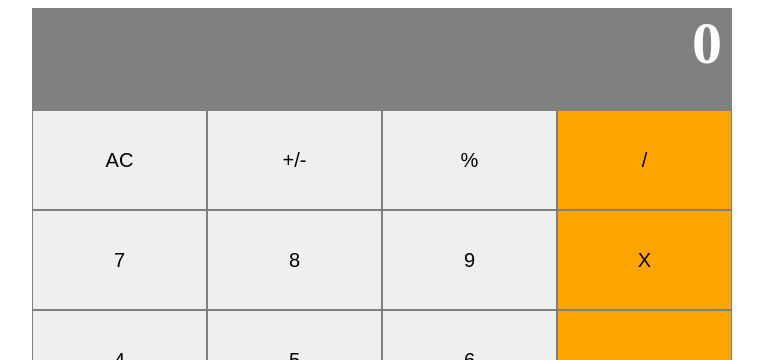
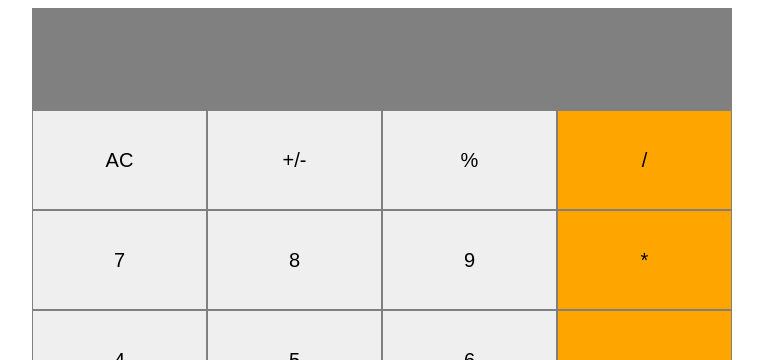
Before and after one commit to tafodinho/react-calculator, a React (Create React App) app: page / in a window 1280 px wide. Shown: the top 360 px of the page, without its empty margins (258-1021 px from the left). Built offline with nearby package versions, Linux system fonts and the light colour scheme.

Commit message:
finished milestone-5

```diff
--- a/src/components/App.js
+++ b/src/components/App.js
@@ -4,11 +4,27 @@ import ButtonPanel from './ButtonPanel'
 import calculate from '../logic/calculate'
 
 class App extends React.Component {
+    constructor(props) {
+        super(props)
+        this.state = {
+            total: null,
+            next: null,
+            operation: null,
+            result: null
+        }
+        this.handleClick = this.handleClick.bind(this)
+    }
+
+    handleClick(btnName) {
+        const nextState = calculate(this.state, btnName)
+
+        this.setState(nextState)
+    }
     render() {
         return (
             <div id="app-container" className="app-container">
-                <Display result="0"/>
-                <ButtonPanel  />
+                <Display result={this.state.result}/>
+                <ButtonPanel clickHandler={ this.handleClick } />
             </div>
 
         )
--- a/src/components/Button.js
+++ b/src/components/Button.js
@@ -1,11 +1,18 @@
 import React from 'react'
 
-const Button = (props) => {
-    return (
-        <button className={!props.special ? "button" : "long-button"} style={{background: props.color}}>
-            {props.name}
-        </button>
-    )
+class Button extends React.Component {
+    handleClick = (name) => {
+        return this.props.clickHandler(name)
+    }
+    render() {
+        const {name} = this.props
+        return (
+            <button className={!this.props.special ? "button" : "long-button"} style={{background: this.props.color}} onClick={() => this.handleClick( name)}>
+                {this.props.name}
+            </button>
+        )
+    }
+
 }
 
 export default Button
--- a/src/components/ButtonPanel.js
+++ b/src/components/ButtonPanel.js
@@ -1,41 +1,46 @@
 import React from 'react'
 import Button from './Button'
 
-const ButtonPanel = (props) => {
-
+class ButtonPanel extends React.Component {
+    handleClick = (btnName) => {
+        return this.props.clickHandler(btnName)
+    }
+    render() {
         return (
             <div className="button-panel">
                 <div className="group-1">
-                <Button name="AC" />
-                <Button name="+/-" />
-                <Button name="%" />
-                <Button color="orange" name="/" />
+                    <Button name="AC" clickHandler={this.handleClick}/>
+                    <Button name="+/-" clickHandler={this.handleClick}/>
+                    <Button name="%" clickHandler={this.handleClick}/>
+                    <Button color="orange" name="/" clickHandler={this.handleClick}/>
                 </div>
                 <div className="group-2">
-                <Button name="7" />
-                <Button name="8" />
-                <Button name="9" />
-                <Button color="orange" name="X" />
+                    <Button name="7" clickHandler={this.handleClick}/>
+                    <Button name="8" clickHandler={this.handleClick}/>
+                    <Button name="9" clickHandler={this.handleClick}/>
+                    <Button color="orange" name="*" clickHandler={this.handleClick}/>
                 </div>
                 <div className="group-3">
-                <Button name="4" />
-                <Button name="5" />
-                <Button name="6" />
-                <Button color="orange" name="-" />
+                    <Button name="4" clickHandler={this.handleClick}/>
+                    <Button name="5" clickHandler={this.handleClick}/>
+                    <Button name="6" clickHandler={this.handleClick}/>
+                    <Button color="orange" name="-" clickHandler={this.handleClick}/>
                 </div>
                 <div className="group-4">
-                <Button name="1" />
-                <Button name="2" />
-                <Button name="3" />
-                <Button color="orange" name="+" />
+                    <Button name="1" clickHandler={this.handleClick}/>
+                    <Button name="2" clickHandler={this.handleClick}/>
+                    <Button name="3" clickHandler={this.handleClick}/>
+                    <Button color="orange" name="+" clickHandler={this.handleClick}/>
                 </div>
                 <div className="group-5">
-                <Button name="0" special={true}/>
-                <Button name="." />
-                <Button color="orange" name="=" />
+                    <Button name="0" special={true} clickHandler={this.handleClick}/>
+                    <Button name="." clickHandler={this.handleClick}/>
+                    <Button color="orange" name="=" clickHandler={this.handleClick} />
                 </div>
             </div>
         )
     }
 
+}
+
 export default ButtonPanel
--- a/src/logic/calculate.js
+++ b/src/logic/calculate.js
@@ -1,13 +1,52 @@
 import operate from './operate'
 
 const calculate = (data, btnName) => {
-    if(btnName === '+/-') {
-        data.result *= -1
+    console.log(data)
+    const operations = ['*', '/', '+', '-', '%']
+    if(btnName === '=') {
+        data.total = operate(data.total, data.next, data.operation)
+        data.result = data.total
+        data.next = null
+        data.operation = null
+    } else if(btnName === '+/-') {
+        data.total = data.total * -1
     } else if(btnName === 'AC') {
-        data.result = 0
+        data.total = null
+        data.operation = null
+        data.next = null
+        data.result = null
     } else {
-        data.result = operate(data.total, data.next, data.operation)
+        if(operations.includes(btnName)) {
+            if(data.total && data.next && data.operation) {
+                data.result += btnName
+                data.total = operate(data.total, data.next, data.operation)
+                data.next = null
+                data.operation = btnName
+            } else if(data.total && !data.next) {
+                data.operation = btnName
+                data.result += btnName
+            }
+        } else {
+            if(data.total && data.operation) {
+                if(data.next) {
+                    data.next += btnName
+                    data.result += btnName
+                } else {
+                    data.next = btnName
+                    data.result += btnName
+                }
+            } else if(!data.operation) {
+                if(data.total) {
+                    data.total += btnName
+                    data.result += btnName
+                } else {
+                    data.total = btnName
+                    data.result = btnName
+                }
+            }
+        }
     }
+    return data
 }
 
 export default calculate
--- a/src/logic/operate.js
+++ b/src/logic/operate.js
@@ -1,19 +1,18 @@
-// import Big from 'big'
+import Big from 'big-js'
+
 const operate = (numberOne, numberTwo, operation) => {
     if(operation === '-') {
-        return numberOne - numberTwo
+        return Big(numberOne).minus(numberTwo).c.join('')
     } else if ( operation === '+') {
-        return numberOne - numberTwo
+        return Big(numberOne).plus(numberTwo).c.join('')
     } else if ( operation === '*') {
-        return numberOne * numberTwo
-    } else if ( operation === '+') {
-        return numberOne - numberTwo
+        return Big(numberOne).times(numberTwo).c.join('')
     } else if ( operation === '/') {
-        return numberOne / numberTwo
+        return Big(numberOne).div(numberTwo).c.join('')
     } else if ( operation === '%') {
-        return numberOne % numberTwo
+        return Big(numberOne).mod(numberTwo).c.join('')
     } else {
-        alert("Invalid operation")
+        return "error"
     }
 }
 
--- /dev/null
+++ b/test.js
@@ -0,0 +1,4 @@
+const Big = require('big-js')
+
+console.log(Big('7').plus(2).c.join(''))
+console.log(eval('-3'))
```
Also changed, not shown: 1 other file (tests, documents, lock files or other folders). Lines whose indentation alone changed are shown as unchanged.
